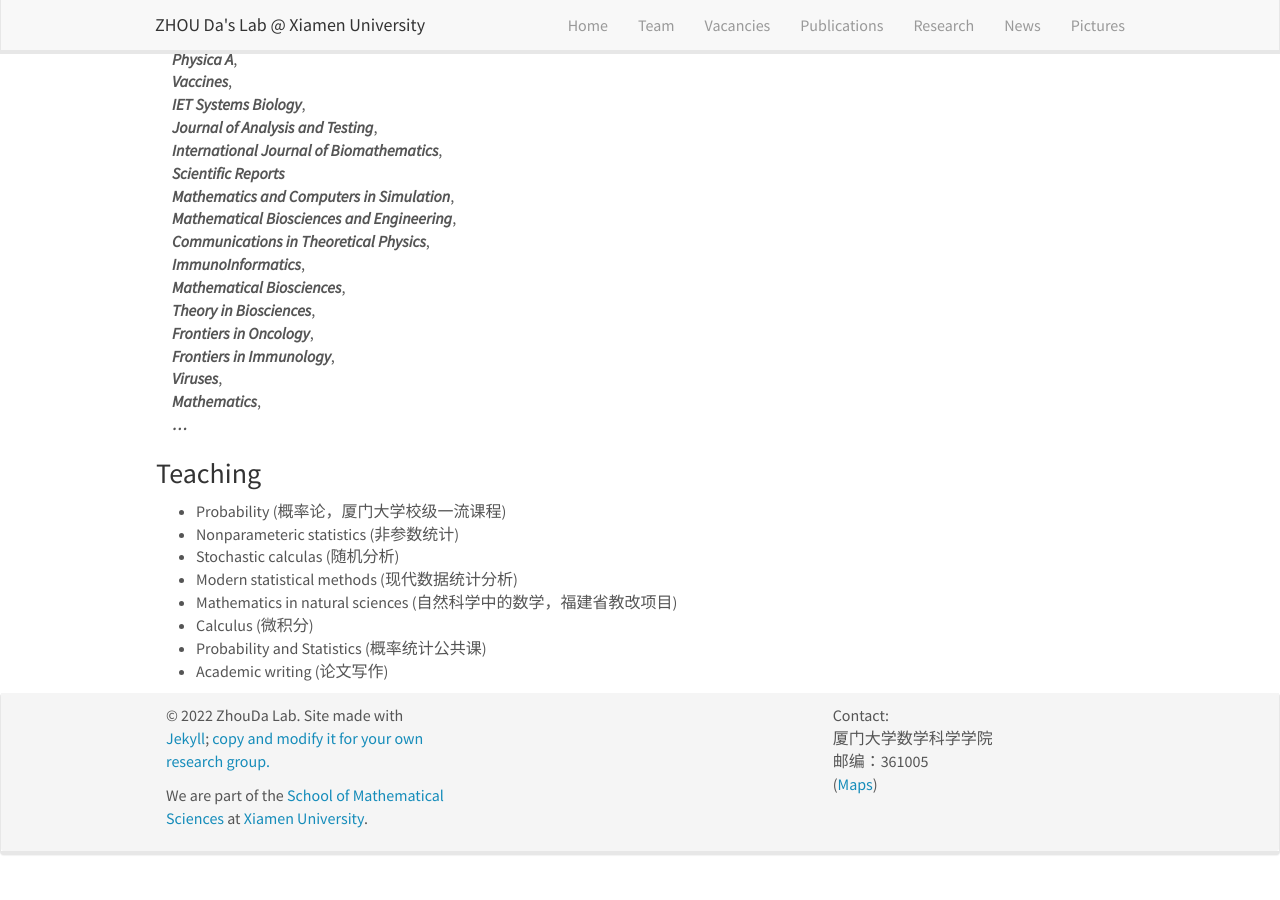
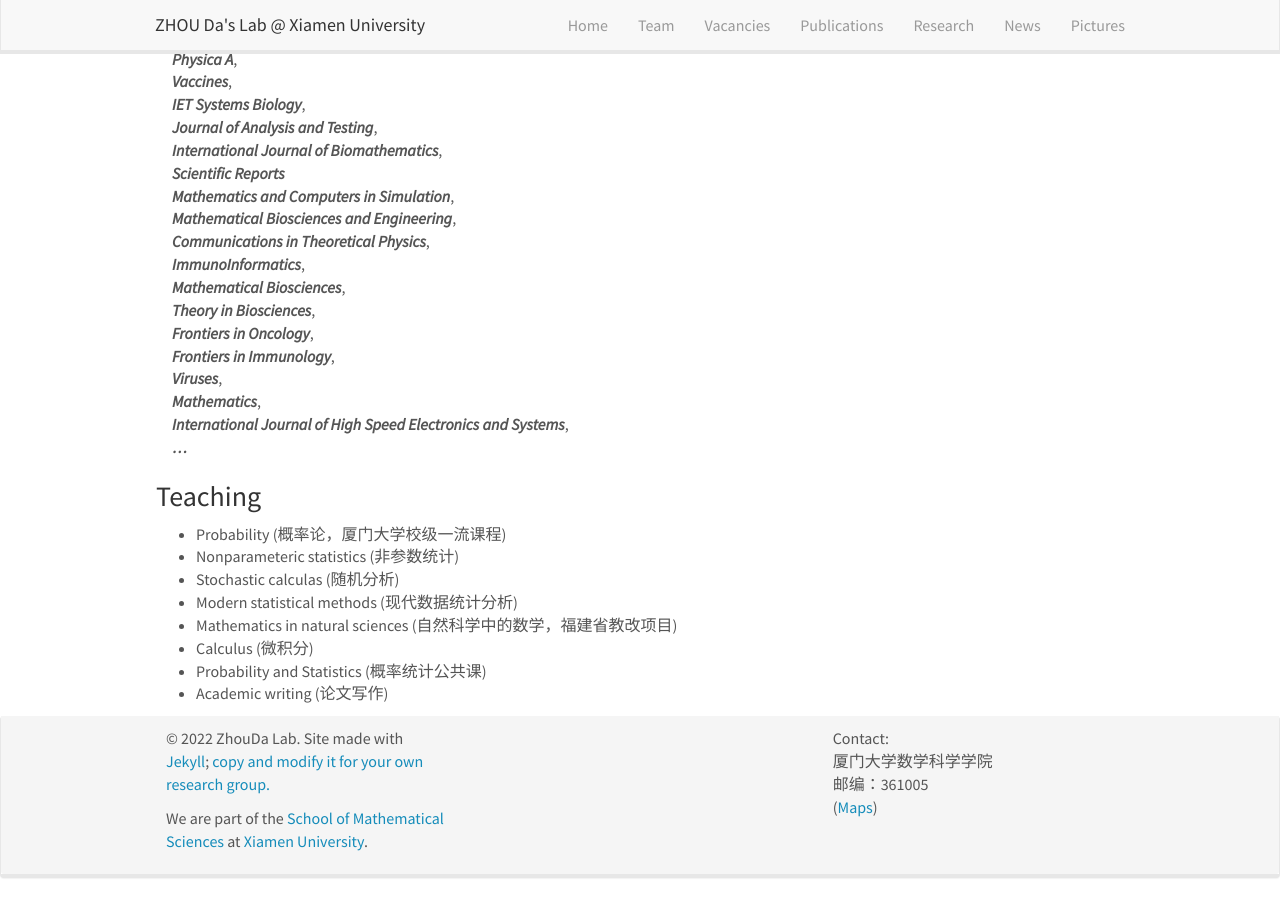
Before and after one commit to ZhouDaLab/zhoudalab.github.io, a Jekyll site: the page built from _pages/home.md, in a window 1280 px wide and 900 px high, scrolled down 2135 px. Built offline with Jekyll 4.4.1, drawn with Linux system fonts in a browser that asks for light colours; nearby versions of some CDN libraries; before the commit the page ends 3012 px from its top, so only the background shows below that.

Commit message:
Update home.md

```diff
--- a/_pages/home.md
+++ b/_pages/home.md
@@ -99,6 +99,7 @@ Email：zhouda@xmu.edu.cn
 &emsp;***Frontiers in Immunology***,
 &emsp;***Viruses***,
 &emsp;***Mathematics***,
+&emsp;***International Journal of High Speed Electronics and Systems***,
 &emsp;***...***
 
 ### Teaching
```
